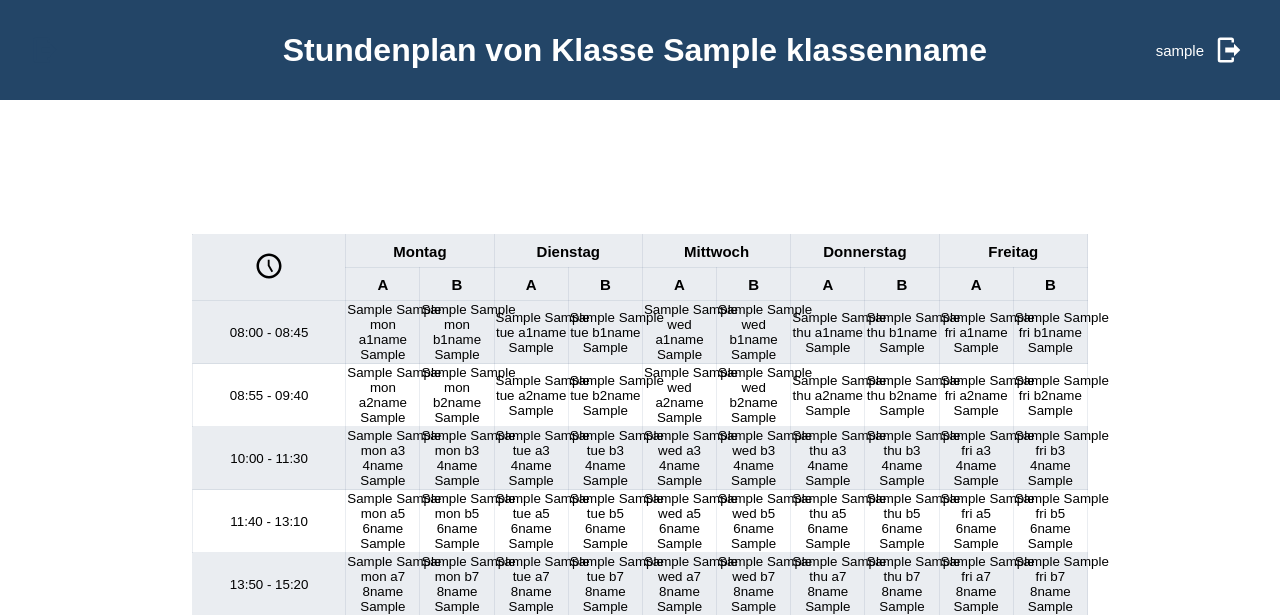
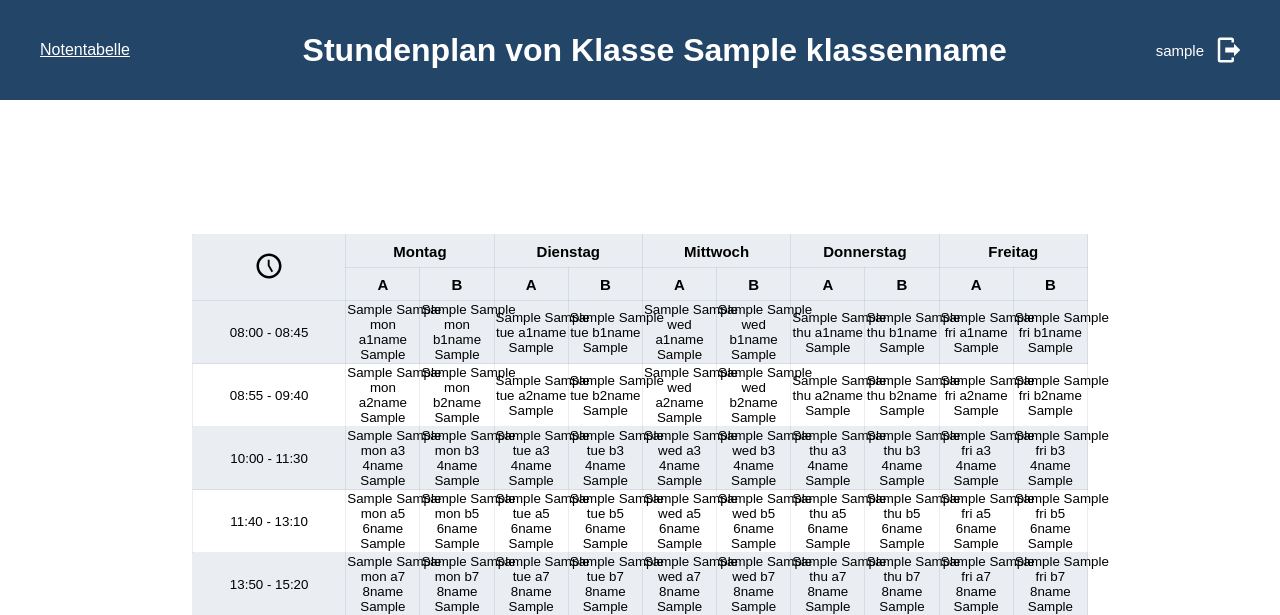
Before and after one commit to MikaGriebsch/Planner, a Django app: template templates/index.html in a window 1280 px wide. Shown: the top 615 px of the page. Run offline with Django 5.2, Linux system fonts and the light colour scheme; the template is opened without the code that fills it: most values are stand-ins (such as "Sample title", 1, 10 or a date in 2020).

Commit message:
Notentabelle mit Hauptseite verlinkt

```diff
--- a/static/index.css
+++ b/static/index.css
@@ -37,12 +37,6 @@ body {
         padding-left: 30px;
     }
 
-    .logout-left {
-        padding-right: 30px;
-        padding-left: 30px;
-        height: 30px;
-        fill: #234567;
-    }
     .logout-container {
         background-color: #234567;
         display: flex;
@@ -103,10 +97,6 @@ th, td {
     border: 1px solid var(--darkrow);
 }
 
-/* th:hover, td:hover {
-    background-color: var(--darkrow);
-} */
-
 th[colspan="2"], td[colspan="2"] {
     width: 10%;
 }
@@ -130,3 +120,10 @@ th[rowspan="2"] {
     height: 30px;
     width: auto;
 }
+
+.notentabell-view {
+    color: var(--ligth-font);
+    text-decoration: underline;
+    padding-left: 40px;
+    cursor: pointer;
+}
--- a/templates/index.html
+++ b/templates/index.html
@@ -11,7 +11,7 @@
 <body>
 
     <div class="header">
-        <svg class="logout-left" xmlns="http://www.w3.org/2000/svg" viewBox="0 0 24 24"><path d="M16,17V14H9V10H16V7L21,12L16,17M14,2A2,2 0 0,1 16,4V6H14V4H5V20H14V18H16V20A2,2 0 0,1 14,22H5A2,2 0 0,1 3,20V4A2,2 0 0,1 5,2H14Z" /></svg>
+        <a class="notentabell-view" href="{% url 'index_view' %}">Notentabelle</a>
         <h1 class="header-heading">Stundenplan von Klasse {{klassenname}}</h1>
         <div class="logout-container" >
             <a href="{% url 'logout' %}"></a>
```
Also changed, not shown: db.sqlite3.
